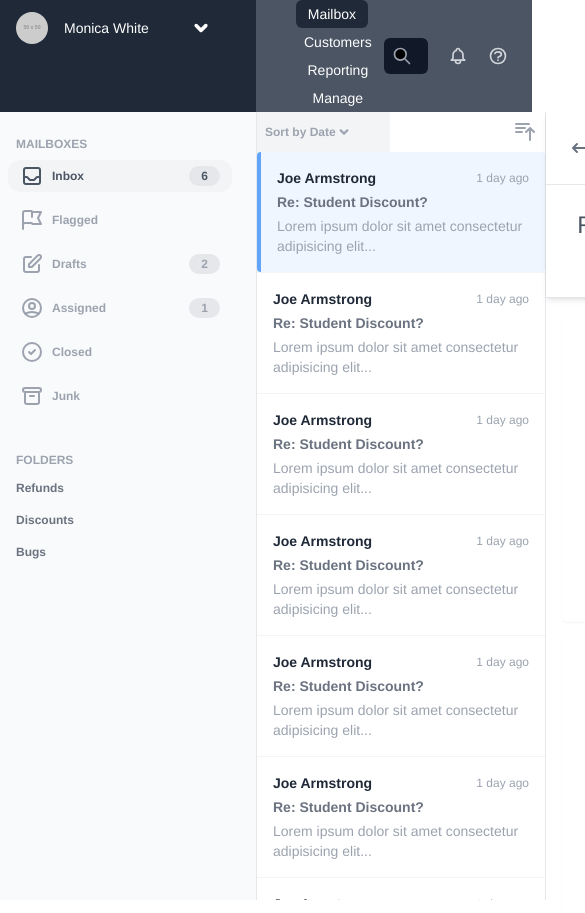
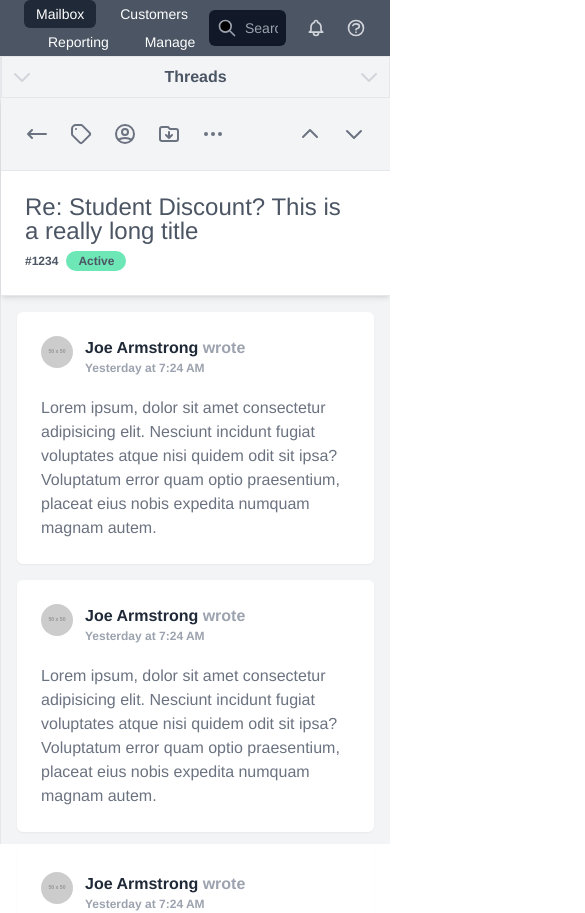
Before and after one commit to CharlieTheProgrammer/tailwind-vue-tuts, a Vue app: page / in a window 390 px wide. Shown: the top 913 px of the page, 585 px wide, since content can reach past the window. Built offline with nearby package versions, Linux system fonts and the light colour scheme.

Commit message:
Making site responsive and adding a few transitions as well.

```diff
--- a/src/App.vue
+++ b/src/App.vue
@@ -1,15 +1,21 @@
 <template>
-	<div id="app" class="bg-gray-100 h-screen flex flex-col">
+	<div id="app" class="bg-gray-100 h-screen flex flex-col z-30">
 		<header class="flex flex-shrink-0">
-			<div class="bg-gray-800 flex-shrink-0 w-64 px-4 py-3">
+			<transition name="slide-horizontal">
+				<div class="bg-gray-800 flex-shrink-0 w-64 px-4 py-3" v-if="slide">
 					<button class="flex justify-items-center items-center">
 						<img class="rounded-full h-8 w-8 object-cover" src="https://via.placeholder.com/50" alt="" />
 						<span class="text-white text-sm font-medium ml-4">Monica White</span>
 						<svg class="w-6 h-6 stroke-current text-white ml-10 font-thin" xmlns="http://www.w3.org/2000/svg" viewBox="0 0 20 20" fill="currentColor">
-						<path fill-rule="evenodd" d="M5.293 7.293a1 1 0 011.414 0L10 10.586l3.293-3.293a1 1 0 111.414 1.414l-4 4a1 1 0 01-1.414 0l-4-4a1 1 0 010-1.414z" clip-rule="evenodd" />
+							<path
+								fill-rule="evenodd"
+								d="M5.293 7.293a1 1 0 011.414 0L10 10.586l3.293-3.293a1 1 0 111.414 1.414l-4 4a1 1 0 01-1.414 0l-4-4a1 1 0 010-1.414z"
+								clip-rule="evenodd"
+							/>
 						</svg>
 					</button>
 				</div>
+			</transition>
 			<div class="flex-1 bg-gray-600 flex justify-between px-6">
 				<div class="flex justify-center items-center">
 					<nav class="text-white space-x-3">
@@ -51,8 +57,9 @@
 				</div>
 			</div>
 		</header>
-		<div class="flex-1 flex custom-height">
-			<div class="bg-gray-50 w-64 px-4 py-6 flex-shrink-0 overflow-y-auto">
+		<div class="flex flex-1 custom-height">
+			<transition name="slide-horizontal">
+				<div class="bg-gray-50 w-64 px-4 py-6 flex-shrink-0 overflow-y-auto" v-if="slide">
 					<nav class="flex flex-col items-start">
 						<h2 class="uppercase text-xs font-semibold text-gray-400">Mailboxes</h2>
 						<div class="flex flex-col items-start w-full mt-2 gap-y-3">
@@ -149,9 +156,33 @@
 						</div>
 					</nav>
 				</div>
+			</transition>
 
-			<main class="flex flex-1 w-full border-l">
-				<div class="flex flex-col flex-shrink-0 border-r">
+			<main class="flex flex-col md:flex-row flex-1  border-l w-96">
+				<button class="text-center font-semibold text-gray-600 border hover:bg-gray-200 p-2" @click="slideY = !slideY">
+					<div class="flex justify-between">
+						<div class="flex gap-x-5">
+							<svg v-if="slideY" class="h-6 w-6 text-gray-600" xmlns="http://www.w3.org/2000/svg" fill="none" viewBox="0 0 24 24" stroke="currentColor">
+								<path stroke-linecap="round" stroke-linejoin="round" stroke-width="2" d="M5 15l7-7 7 7" />
+							</svg>
+							<svg v-else class="h-6 w-6 text-gray-300" xmlns="http://www.w3.org/2000/svg" fill="none" viewBox="0 0 24 24" stroke="currentColor">
+								<path stroke-linecap="round" stroke-linejoin="round" stroke-width="2" d="M19 9l-7 7-7-7" />
+							</svg>
+						</div>
+						Threads
+						<div class="flex gap-x-5">
+							<svg v-if="slideY" class="h-6 w-6 text-gray-600" xmlns="http://www.w3.org/2000/svg" fill="none" viewBox="0 0 24 24" stroke="currentColor">
+								<path stroke-linecap="round" stroke-linejoin="round" stroke-width="2" d="M5 15l7-7 7 7" />
+							</svg>
+							<svg v-else class="h-6 w-6 text-gray-300" xmlns="http://www.w3.org/2000/svg" fill="none" viewBox="0 0 24 24" stroke="currentColor">
+								<path stroke-linecap="round" stroke-linejoin="round" stroke-width="2" d="M19 9l-7 7-7-7" />
+							</svg>
+						</div>
+					</div>
+				</button>
+
+				<transition name="slide-vertical">
+					<div class="flex flex-col flex-shrink-0 border-r z-20" v-if="slideY">
 						<div class="flex items-center justify-between p-2 text-xs text-gray-400 font-semibold">
 							<div class="flex items-center">
 								Sort by Date
@@ -171,7 +202,7 @@
 						</div>
 						<!-- Cards go here -->
 						<div class="flex-grow flex flex-col overflow-y-auto divide-y divide-gray-100">
-						<div class="w-72 bg-blue-50 flex flex-col text-left p-4 gap-y-1 border-l-4 border-blue-400 rounded">
+							<div class="w-full md:w-72 bg-blue-50 flex flex-col text-left p-4 gap-y-1 border-l-4 border-blue-400 rounded">
 								<div class="flex justify-between items-center">
 									<div class="text-sm text-gray-800 font-semibold">Joe Armstrong</div>
 									<div class="text-gray-400 text-xs">1 day ago</div>
@@ -179,7 +210,7 @@
 								<div class="text-sm font-semibold text-gray-500">Re: Student Discount?</div>
 								<p class="text-sm text-gray-400 w-full">Lorem ipsum dolor sit amet consectetur adipisicing elit...</p>
 							</div>
-						<div class="w-72 bg-white flex flex-col text-left p-4 gap-y-1">
+							<div class="w-full md:w-72 bg-white flex flex-col text-left p-4 gap-y-1">
 								<div class="flex justify-between items-center">
 									<div class="text-sm text-gray-800 font-semibold">Joe Armstrong</div>
 									<div class="text-gray-400 text-xs">1 day ago</div>
@@ -187,7 +218,7 @@
 								<div class="text-sm font-semibold text-gray-500">Re: Student Discount?</div>
 								<p class="text-sm text-gray-400 w-full">Lorem ipsum dolor sit amet consectetur adipisicing elit...</p>
 							</div>
-						<div class="w-72 bg-white flex flex-col text-left p-4 gap-y-1">
+							<div class="w-full md:w-72 bg-white flex flex-col text-left p-4 gap-y-1">
 								<div class="flex justify-between items-center">
 									<div class="text-sm text-gray-800 font-semibold">Joe Armstrong</div>
 									<div class="text-gray-400 text-xs">1 day ago</div>
@@ -195,7 +226,7 @@
 								<div class="text-sm font-semibold text-gray-500">Re: Student Discount?</div>
 								<p class="text-sm text-gray-400 w-full">Lorem ipsum dolor sit amet consectetur adipisicing elit...</p>
 							</div>
-						<div class="w-72 bg-white flex flex-col text-left p-4 gap-y-1">
+							<div class="w-full md:w-72 bg-white flex flex-col text-left p-4 gap-y-1">
 								<div class="flex justify-between items-center">
 									<div class="text-sm text-gray-800 font-semibold">Joe Armstrong</div>
 									<div class="text-gray-400 text-xs">1 day ago</div>
@@ -203,7 +234,7 @@
 								<div class="text-sm font-semibold text-gray-500">Re: Student Discount?</div>
 								<p class="text-sm text-gray-400 w-full">Lorem ipsum dolor sit amet consectetur adipisicing elit...</p>
 							</div>
-						<div class="w-72 bg-white flex flex-col text-left p-4 gap-y-1">
+							<div class="w-full md:w-72 bg-white flex flex-col text-left p-4 gap-y-1">
 								<div class="flex justify-between items-center">
 									<div class="text-sm text-gray-800 font-semibold">Joe Armstrong</div>
 									<div class="text-gray-400 text-xs">1 day ago</div>
@@ -211,7 +242,7 @@
 								<div class="text-sm font-semibold text-gray-500">Re: Student Discount?</div>
 								<p class="text-sm text-gray-400 w-full">Lorem ipsum dolor sit amet consectetur adipisicing elit...</p>
 							</div>
-						<div class="w-72 bg-white flex flex-col text-left p-4 gap-y-1">
+							<div class="w-full md:w-72 bg-white flex flex-col text-left p-4 gap-y-1">
 								<div class="flex justify-between items-center">
 									<div class="text-sm text-gray-800 font-semibold">Joe Armstrong</div>
 									<div class="text-gray-400 text-xs">1 day ago</div>
@@ -219,7 +250,7 @@
 								<div class="text-sm font-semibold text-gray-500">Re: Student Discount?</div>
 								<p class="text-sm text-gray-400 w-full">Lorem ipsum dolor sit amet consectetur adipisicing elit...</p>
 							</div>
-						<div class="w-72 bg-white flex flex-col text-left p-4 gap-y-1">
+							<div class="w-full md:w-72 bg-white flex flex-col text-left p-4 gap-y-1">
 								<div class="flex justify-between items-center">
 									<div class="text-sm text-gray-800 font-semibold">Joe Armstrong</div>
 									<div class="text-gray-400 text-xs">1 day ago</div>
@@ -227,7 +258,7 @@
 								<div class="text-sm font-semibold text-gray-500">Re: Student Discount?</div>
 								<p class="text-sm text-gray-400 w-full">Lorem ipsum dolor sit amet consectetur adipisicing elit...</p>
 							</div>
-						<div class="w-72 bg-white flex flex-col text-left p-4 gap-y-1">
+							<div class="w-full md:w-72 bg-white flex flex-col text-left p-4 gap-y-1">
 								<div class="flex justify-between items-center">
 									<div class="text-sm text-gray-800 font-semibold">Joe Armstrong</div>
 									<div class="text-gray-400 text-xs">1 day ago</div>
@@ -235,7 +266,7 @@
 								<div class="text-sm font-semibold text-gray-500">Re: Student Discount?</div>
 								<p class="text-sm text-gray-400 w-full">Lorem ipsum dolor sit amet consectetur adipisicing elit...</p>
 							</div>
-						<!-- <div class="w-72 bg-white flex flex-col text-left p-4 gap-y-1">
+							<!-- <div class="w-full md:w-72 bg-white flex flex-col text-left p-4 gap-y-1">
 							<div class="flex justify-between items-center">
 								<div class="text-sm text-gray-800 font-semibold">Joe Armstrong</div>
 								<div class="text-gray-400 text-xs">1 day ago</div>
@@ -243,7 +274,7 @@
 							<div class="text-sm font-semibold text-gray-500">Re: Student Discount?</div>
 							<p class="text-sm text-gray-400 w-full">Lorem ipsum dolor sit amet consectetur adipisicing elit...</p>
 						</div>
-						<div class="w-72 bg-white flex flex-col text-left p-4 gap-y-1">
+						<div class="w-full md:w-72 bg-white flex flex-col text-left p-4 gap-y-1">
 							<div class="flex justify-between items-center">
 								<div class="text-sm text-gray-800 font-semibold">Joe Armstrong</div>
 								<div class="text-gray-400 text-xs">1 day ago</div>
@@ -253,11 +284,13 @@
 						</div> -->
 						</div>
 					</div>
-				<div class="flex-1 divide-y">
+				</transition>
+
+				<div class="flex-1 divide-y flex flex-col flex-shrink-0">
 					<!-- Header -->
 					<div class="shadow-md divide-y">
 						<div class="flex items-center justify-between text-gray-500 p-6">
-							<div class="flex gap-x-5">
+							<div class="flex flex-wrap gap-x-5">
 								<button>
 									<svg class="h-6 w-6" xmlns="http://www.w3.org/2000/svg" fill="none" viewBox="0 0 24 24" stroke="currentColor">
 										<path stroke-linecap="round" stroke-linejoin="round" stroke-width="2" d="M7 16l-4-4m0 0l4-4m-4 4h18" />
@@ -317,13 +350,13 @@
 								</button>
 							</div>
 						</div>
-						<div class="bg-white flex items-center justify-between p-6 text-gray-600">
-							<h2 class="text-2xl">
-								Re: Student Discount?
+						<div class="bg-white flex flex-col lg:flex-row lg:items-center justify-between p-6 text-gray-600">
+							<h2 class="text-2xl mr-4 leading-none mb-2">
+								Re: Student Discount? This is a really long title
 							</h2>
-							<div class="flex items-center gap-x-4">
+							<div class="flex items-center text-xs lg:text-sm">
 								<div class="font-semibold ">#1234</div>
-								<button class="rounded-full bg-green-300 px-3 py-1 text-sm font-semibold leading-none">
+								<button class="rounded-full bg-green-300 px-3 py-1 mx-2 font-semibold leading-none">
 									Active
 								</button>
 							</div>
@@ -331,44 +364,61 @@
 					</div>
 
 					<!-- cards -->
-          <div>
+					<div class="overflow-y-auto ">
 						<div class="bg-white text-gray-500 p-6 m-4 rounded-md space-y-5 shadow-sm">
-              <div class="flex items-center justify-between">
+							<div class="flex lg:block">
+								<img class="rounded-full h-8 w-8 object-cover mr-3 lg:hidden" src="https://via.placeholder.com/50" alt="" />
+								<div class="flex flex-col lg:flex-row items-start lg:items-center justify-between">
 									<div class="font-semibold text-gray-400"><span class="text-gray-800">Joe Armstrong</span> wrote</div>
 									<div class="flex items-center gap-x-2">
 										<div class="text-xs font-semibold text-gray-400">
 											Yesterday at 7:24 AM
 										</div>
-                  <img class="rounded-full h-8 w-8 object-cover" src="https://via.placeholder.com/50" alt="" />
+										<img class="rounded-full h-8 w-8 object-cover hidden lg:block" src="https://via.placeholder.com/50" alt="" />
 									</div>
 								</div>
-              <p class="text-left">Lorem ipsum, dolor sit amet consectetur adipisicing elit. Nesciunt incidunt fugiat voluptates atque nisi quidem odit sit ipsa? Voluptatum error quam optio praesentium, placeat eius nobis expedita numquam magnam autem.</p>
+							</div>
+							<p class="text-left">
+								Lorem ipsum, dolor sit amet consectetur adipisicing elit. Nesciunt incidunt fugiat voluptates atque nisi quidem odit sit ipsa? Voluptatum error quam optio
+								praesentium, placeat eius nobis expedita numquam magnam autem.
+							</p>
 						</div>
 						<div class="bg-white text-gray-500 p-6 m-4 rounded-md space-y-5 shadow-sm">
-              <div class="flex items-center justify-between">
+							<div class="flex lg:block">
+								<img class="rounded-full h-8 w-8 object-cover mr-3 lg:hidden" src="https://via.placeholder.com/50" alt="" />
+								<div class="flex flex-col lg:flex-row items-start lg:items-center justify-between">
 									<div class="font-semibold text-gray-400"><span class="text-gray-800">Joe Armstrong</span> wrote</div>
 									<div class="flex items-center gap-x-2">
 										<div class="text-xs font-semibold text-gray-400">
 											Yesterday at 7:24 AM
 										</div>
-                  <img class="rounded-full h-8 w-8 object-cover" src="https://via.placeholder.com/50" alt="" />
+										<img class="rounded-full h-8 w-8 object-cover hidden lg:block" src="https://via.placeholder.com/50" alt="" />
 									</div>
 								</div>
-              <p class="text-left">Lorem ipsum, dolor sit amet consectetur adipisicing elit. Nesciunt incidunt fugiat voluptates atque nisi quidem odit sit ipsa? Voluptatum error quam optio praesentium, placeat eius nobis expedita numquam magnam autem.</p>
+							</div>
+							<p class="text-left">
+								Lorem ipsum, dolor sit amet consectetur adipisicing elit. Nesciunt incidunt fugiat voluptates atque nisi quidem odit sit ipsa? Voluptatum error quam optio
+								praesentium, placeat eius nobis expedita numquam magnam autem.
+							</p>
 						</div>
 						<div class="bg-white text-gray-500 p-6 m-4 rounded-md space-y-5 shadow-sm">
-              <div class="flex items-center justify-between">
+							<div class="flex lg:block">
+								<img class="rounded-full h-8 w-8 object-cover mr-3 lg:hidden" src="https://via.placeholder.com/50" alt="" />
+								<div class="flex flex-col lg:flex-row items-start lg:items-center justify-between">
 									<div class="font-semibold text-gray-400"><span class="text-gray-800">Joe Armstrong</span> wrote</div>
 									<div class="flex items-center gap-x-2">
 										<div class="text-xs font-semibold text-gray-400">
 											Yesterday at 7:24 AM
 										</div>
-                  <img class="rounded-full h-8 w-8 object-cover" src="https://via.placeholder.com/50" alt="" />
+										<img class="rounded-full h-8 w-8 object-cover hidden lg:block" src="https://via.placeholder.com/50" alt="" />
 									</div>
 								</div>
-              <p class="text-left">Lorem ipsum, dolor sit amet consectetur adipisicing elit. Nesciunt incidunt fugiat voluptates atque nisi quidem odit sit ipsa? Voluptatum error quam optio praesentium, placeat eius nobis expedita numquam magnam autem.</p>
 							</div>
-
+							<p class="text-left">
+								Lorem ipsum, dolor sit amet consectetur adipisicing elit. Nesciunt incidunt fugiat voluptates atque nisi quidem odit sit ipsa? Voluptatum error quam optio
+								praesentium, placeat eius nobis expedita numquam magnam autem.
+							</p>
+						</div>
 					</div>
 				</div>
 			</main>
@@ -386,6 +436,28 @@ export default {
 		// HelloWorld,
 		// LandingPage
 	},
+	computed: {
+		isLg() {
+			return this.windowWidth > 1024;
+		},
+	},
+	data() {
+		return {
+			windowWidth: window.innerWidth,
+			slide: false,
+			slideY: false,
+		};
+	},
+	mounted() {
+		window.addEventListener('resize', () => {
+			this.windowWidth = window.innerWidth;
+		});
+	},
+	watch: {
+		isLg(val, oldVal) {
+			if (val !== oldVal) this.slide = !this.slide;
+		},
+	},
 };
 </script>
 
@@ -394,10 +466,26 @@ export default {
 	font-family: Avenir, Helvetica, Arial, sans-serif;
 	-webkit-font-smoothing: antialiased;
 	-moz-osx-font-smoothing: grayscale;
-	text-align: center;
+	/* text-align: center; */
 }
 
 .custom-height {
 	height: calc(100% - 56px);
 }
+
+.slide-horizontal-enter-active,
+.slide-horizontal-leave-active {
+	transition: transform 0.5s;
+}
+.slide-horizontal-enter, .slide-horizontal-leave-to /* .slide-horizontal-leave-active below version 2.1.8 */ {
+	transform: translateX(-100%);
+}
+
+.slide-vertical-enter-active,
+.slide-vertical-leave-active {
+	transition: transform 0.5s;
+}
+.slide-vertical-enter, .slide-vertical-leave-to /* .slide-vertical-leave-active below version 2.1.8 */ {
+	transform: translateY(-100%);
+}
 </style>
```
Lines whose indentation alone changed are shown as unchanged.
